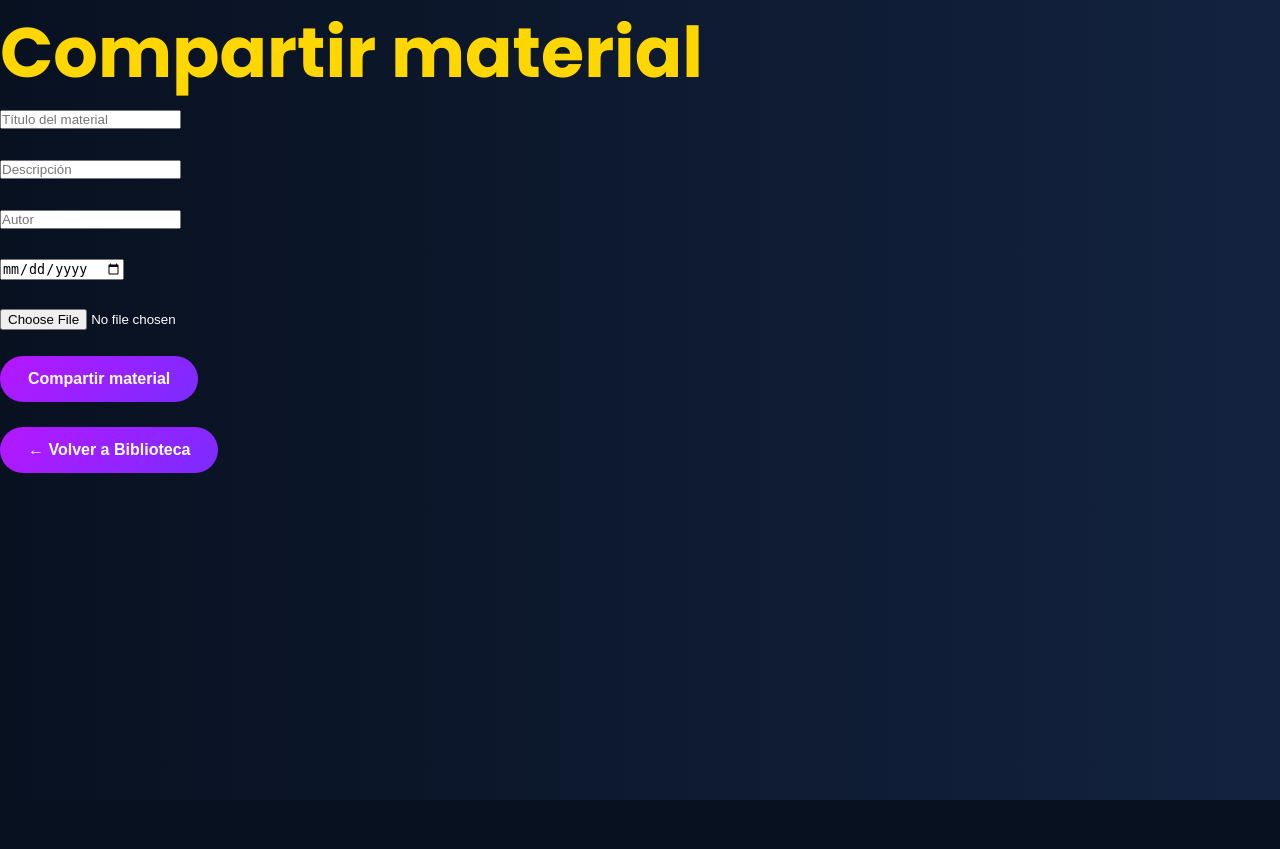
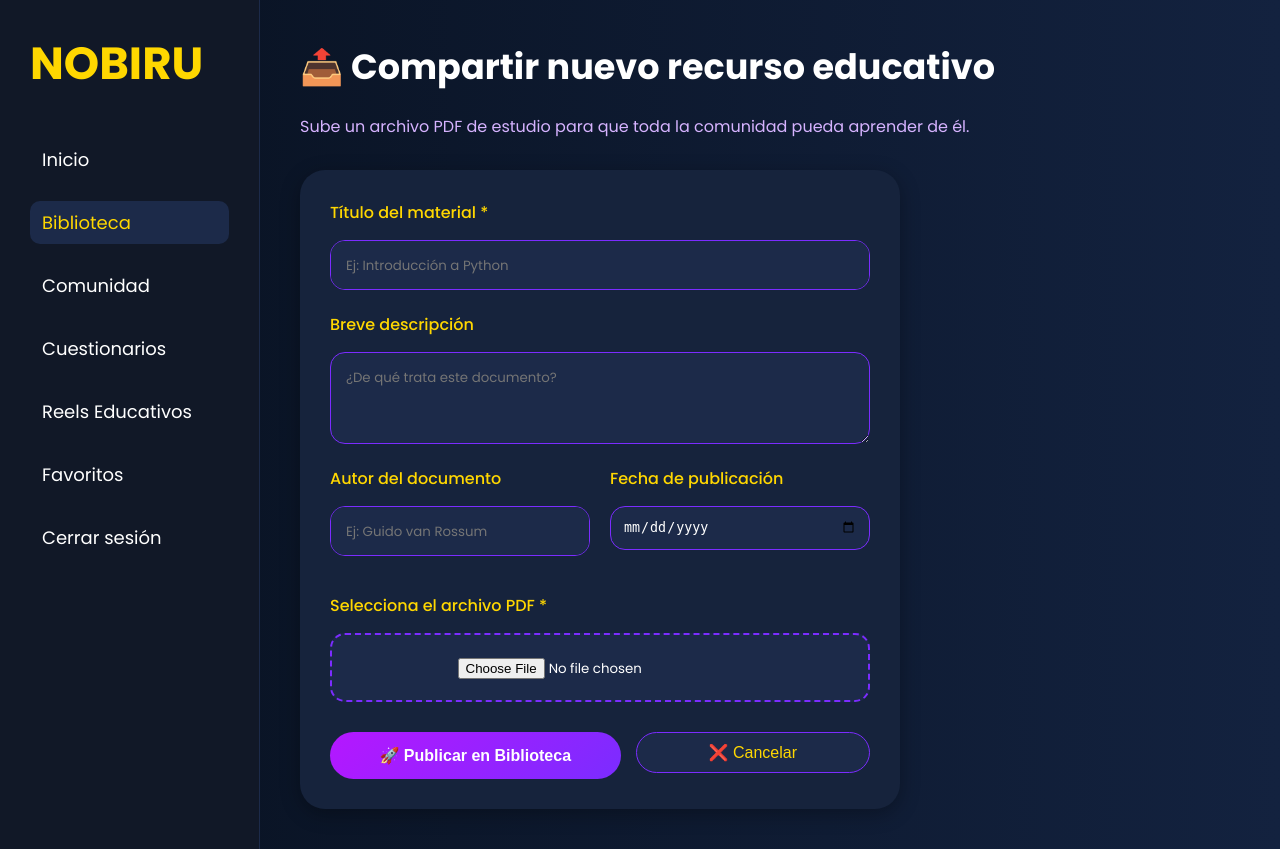
Before and after one commit to eray1324/Nobiru-0.1, a Python web app: template templates/subir_material.html in a window 1280 px wide. Before the commit the page ends 800 px from the top, so only its background shows below. Run offline with Jinja, Linux system fonts and the light colour scheme; the template is opened without the code that fills it, so the values that code supplies are empty.

Commit message:
Update subir_material.html

```diff
--- a/templates/subir_material.html
+++ b/templates/subir_material.html
@@ -1,76 +1,62 @@
 <!DOCTYPE html>
 <html lang="es">
 <head>
+    <meta charset="UTF-8">
+    <title>Compartir Material - NOBIRU</title>
+    <link rel="stylesheet" href="{{ url_for('static', filename='css/style.css') }}">
+</head>
+<body class="modo-oscuro">
+    <div class="contenedor-dashboard">
 
-    <meta charset="UTF-8">
-    <title>Compartir material - NOBIRU</title>
+        <div class="sidebar">
+            <h1>NOBIRU</h1>
+            <a href="/dashboard">Inicio</a>
+            <a href="/biblioteca" class="activo">Biblioteca</a>
+            <a href="/comunidad">Comunidad</a>
+            <a href="/cuestionarios">Cuestionarios</a>
+            <a href="/reels">Reels Educativos</a>
+            <a href="/favoritos">Favoritos</a>
+            <a href="/logout">Cerrar sesión</a>
+        </div>
 
-    <link rel="stylesheet"
-          href="{{ url_for('static', filename='css/style.css') }}">
+        <div class="contenido">
+            <div class="encabezado" style="margin-bottom: 20px;">
+                <h2>📤 Compartir nuevo recurso educativo</h2>
+            </div>
+            <p style="margin-bottom: 30px;">Sube un archivo PDF de estudio para que toda la comunidad pueda aprender de él.</p>
 
-</head>
+            <div class="card" style="max-width: 600px; background: #16233c;">
+                <form method="POST" enctype="multipart/form-data">
 
-<body>
+                    <label style="font-weight: 500; color: #FFD700;">Título del material *</label>
+                    <textarea name="titulo" rows="1" placeholder="Ej: Introducción a Python" required style="resize: none; height: 50px;"></textarea>
 
-<h1>Compartir material</h1>
+                    <label style="font-weight: 500; color: #FFD700;">Breve descripción</label>
+                    <textarea name="descripcion" rows="3" placeholder="¿De qué trata este documento?"></textarea>
 
-<form method="POST" enctype="multipart/form-data">
+                    <div style="display: flex; gap: 20px;">
+                        <div style="flex: 1;">
+                            <label style="font-weight: 500; color: #FFD700;">Autor del documento</label>
+                            <textarea name="autor" rows="1" placeholder="Ej: Guido van Rossum" style="resize: none; height: 50px;"></textarea>
+                        </div>
+                        <div style="flex: 1;">
+                            <label style="font-weight: 500; color: #FFD700;">Fecha de publicación</label>
+                            <input type="date" name="fecha" style="width: 100%; padding: 12px; margin: 15px 0; background: #1c2a49; border: 1px solid #7b2cff; color: white; border-radius: 15px;">
+                        </div>
+                    </div>
 
-    <input
-        type="text"
-        name="titulo"
-        placeholder="Título del material"
-        required>
+                    <label style="font-weight: 500; color: #FFD700; display: block; margin-top: 15px;">Selecciona el archivo PDF *</label>
+                    <div style="background: #1c2a49; border: 2px dashed #7b2cff; padding: 20px; border-radius: 15px; text-align: center; margin: 15px 0;">
+                        <input type="file" name="archivo" accept=".pdf" required style="color: white; font-family: 'Poppins', sans-serif;">
+                    </div>
 
-    <br><br>
-
-    <input
-        type="text"
-        name="descripcion"
-        placeholder="Descripción">
-
-    <br><br>
-
-    <input
-        type="text"
-        name="autor"
-        placeholder="Autor">
-
-    <br><br>
-
-    <input
-        type="date"
-        name="fecha">
-
-    <br><br>
-
-    <input
-        type="file"
-        name="archivo"
-        accept=".pdf"
-        required>
-
-    <br><br>
-
-    <button type="submit">
-
-        Compartir material
-
-    </button>
-
-</form>
-
-<br>
-
-<a href="/biblioteca">
-
-    <button>
-
-        ← Volver a Biblioteca
-
-    </button>
-
-</a>
-
+                    <div style="display: flex; gap: 15px; margin-top: 30px;">
+                        <button type="submit" class="btn-primario" style="flex: 1;">🚀 Publicar en Biblioteca</button>
+                        <a href="/biblioteca" style="text-decoration: none; flex: 1;"><button type="button" class="btn-secundario" style="width: 100%;">❌ Cancelar</button></a>
+                    </div>
+                </form>
+            </div>
+        </div>
+    </div>
 </body>
 </html>
```
